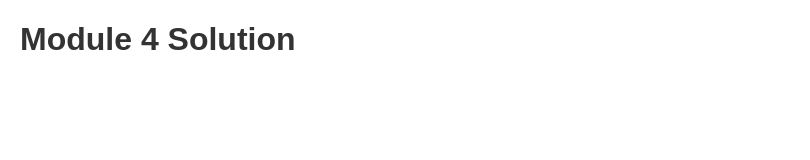
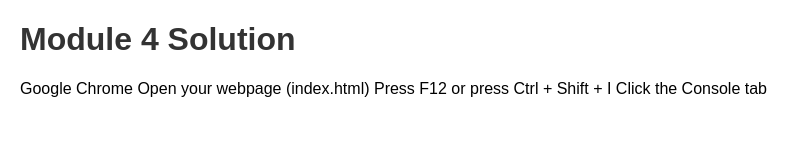
Before and after one commit to a2112a/a2112a.github.io, a plain HTML site: page module4-solution/index.html in a window 1280 px wide. Shown: the whole page, without its empty margins (0-810 px from the left). Drawn offline with Linux system fonts and the light colour scheme.

Commit message:
Update index.html

```diff
--- a/module4-solution/index.html
+++ b/module4-solution/index.html
@@ -10,6 +10,13 @@
 
   <h1>Module 4 Solution</h1>
 
+  <p>Google Chrome
+Open your webpage (index.html)
+Press F12
+or
+press Ctrl + Shift + I
+Click the Console tab</p>
+
   <script src="helloSpeaker.js"></script>
   <script src="goodByeSpeaker.js"></script>
   <script src="script.js"></script>
```
